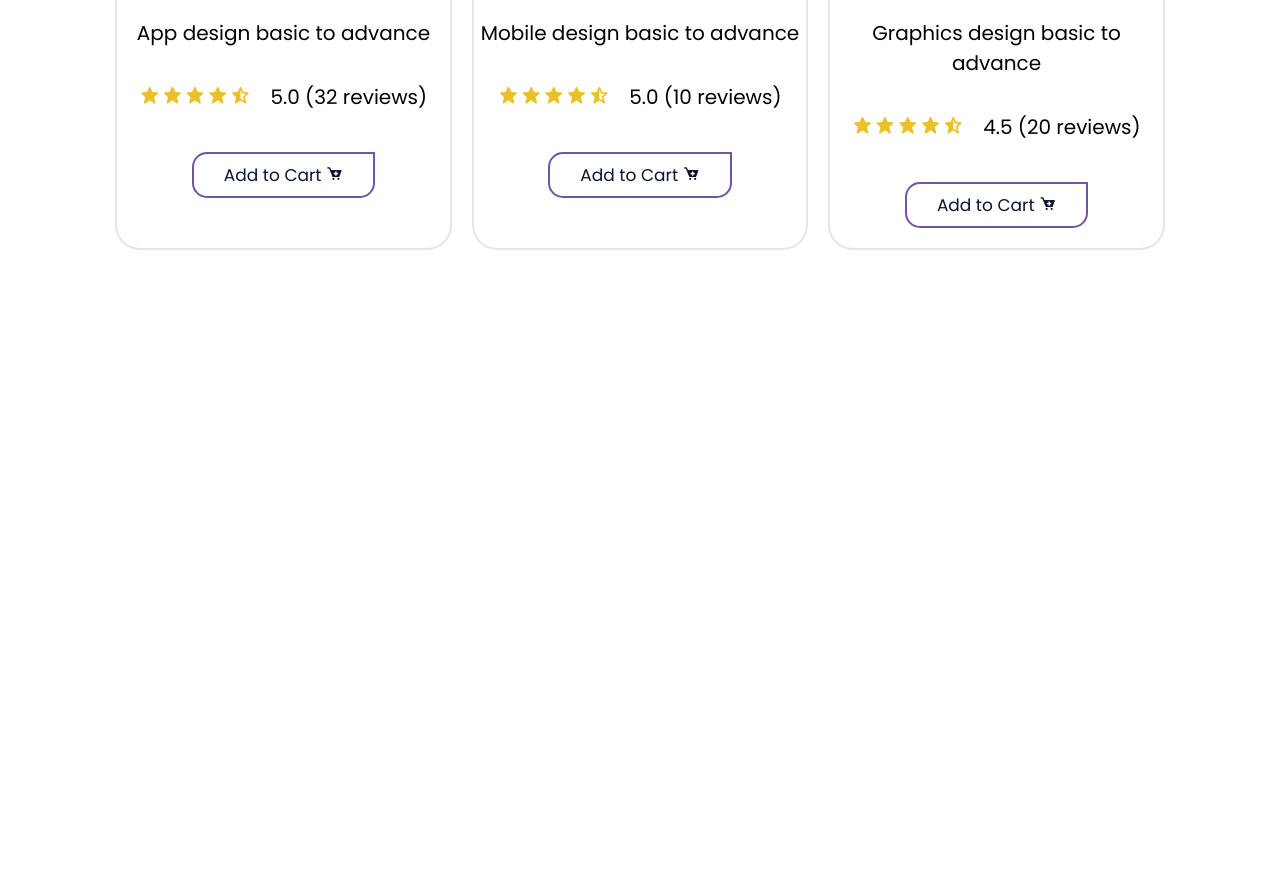
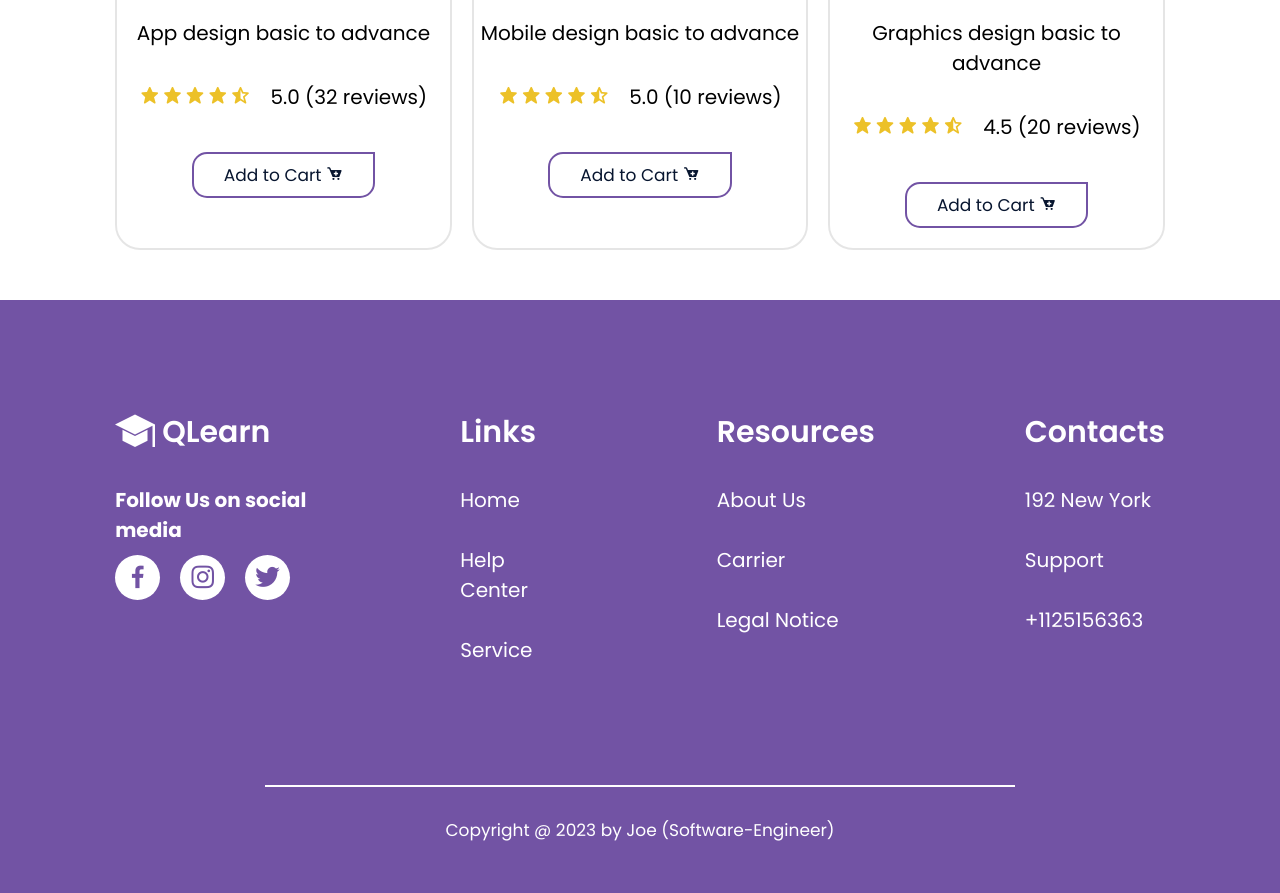
Before and after one commit to alonzojoe/Qlearn-UI-Design, a plain HTML site: page index.html in a window 1280 px wide. Shown: the part 3843-4736 px from the top of the page. Before the commit the page ends 4143 px from the top, so only its background shows below. Drawn offline with nearby package versions, Linux system fonts and the light colour scheme.

Commit message:
Finish Design layout for footer section

```diff
--- a/assets/style.css
+++ b/assets/style.css
@@ -449,6 +449,83 @@ header .sign #bx-sign-up {
 
 }
 
+.footer{
+    background: var(--purple);
+}
+
+.footer .items-container {
+    display: grid;
+    grid-template-columns: repeat(4, 1fr);
+    gap: 15rem;
+    color: var(--white);
+    margin: 9rem 0;
+}
+
+.footer .items-container .items{
+    width: 100%;
+}
+
+
+.footer .items-container .items a{
+    color: var(--white);
+}
+
+.footer .items-container .items .title{
+    font-size: 3rem;
+    font-weight: 600;
+    display: flex;
+    align-items: center;
+    margin-bottom: 3rem;
+}
+
+.footer .items-container .items .sub-title{
+    font-size: 2rem;
+    font-weight: 650;
+    margin-bottom: 1rem;
+}
+
+.footer .items-container .items img{
+    width: 4rem;
+    height: 4rem;
+    margin-right: .7rem;
+}
+
+.footer .items-container .items .media{
+    display: flex;
+    align-items: center;
+}
+
+.footer .credit {
+    border-top: .2rem solid #fff;
+    text-align: center;
+    color: #fff;
+    padding: 3rem;
+    margin: 0 15rem;
+    font-size: 1.7rem;
+}
+
+
+.footer .items-container .items i{
+    cursor: pointer;
+    height: 4.5rem;
+    width: 4.5rem;
+    text-align: center;
+    line-height: 4.5rem;
+    border-radius: 50%;
+    font-size: 3rem;
+    margin-right: 2rem;
+    color: var(--purple);
+    background: var(--white);
+}
+
+.footer .items-container .items a{
+    display: block;
+    font-size: 2rem;
+    font-weight: 400;
+    margin: 3rem 0;
+}
+
+
 @media (max-width:768px) {
 
     header .sign #menu-bars {
--- a/index.html
+++ b/index.html
@@ -307,6 +307,47 @@
       </div>
     </section>
 
+    <section class="footer" id="footer">
+        <div class="items-container">
+
+            <div class="items">
+                <h3 class="title"><img src="./assets/images/grad hat white.svg" /> QLearn</h3>
+                <a class="sub-title">Follow Us on social media</a>
+                <div class="media">
+                  <i class='bx bxl-facebook'></i>
+                  <i class='bx bxl-instagram'></i>
+                  <i class='bx bxl-twitter'></i>
+                </div>
+            </div>
+
+            <div class="items">
+              <h3 class="title">Links</h3>
+              <a href="#">Home</a>
+              <a href="#">Help Center</a>
+              <a href="#">Service</a>
+            </div>
+
+            <div class="items">
+              <h3 class="title">Resources</h3>
+              <a href="#">About Us</a>
+              <a href="#">Carrier</a>
+              <a href="#">Legal Notice</a>
+            </div>
+
+            <div class="items">
+              <h3 href="#" class="title">Contacts</h3>
+              <a href="#">192 New York</a>
+              <a href="#">Support</a>
+              <a href="#">+1125156363</a>
+            </div>
+
+
+
+
+        </div>
+         <div class="credit">Copyright @ 2023 by <span>Joe (Software-Engineer)</span></div>
+    </section>
+
     <script src="./assets/main.js"></script>
   </body>
 </html>
```
